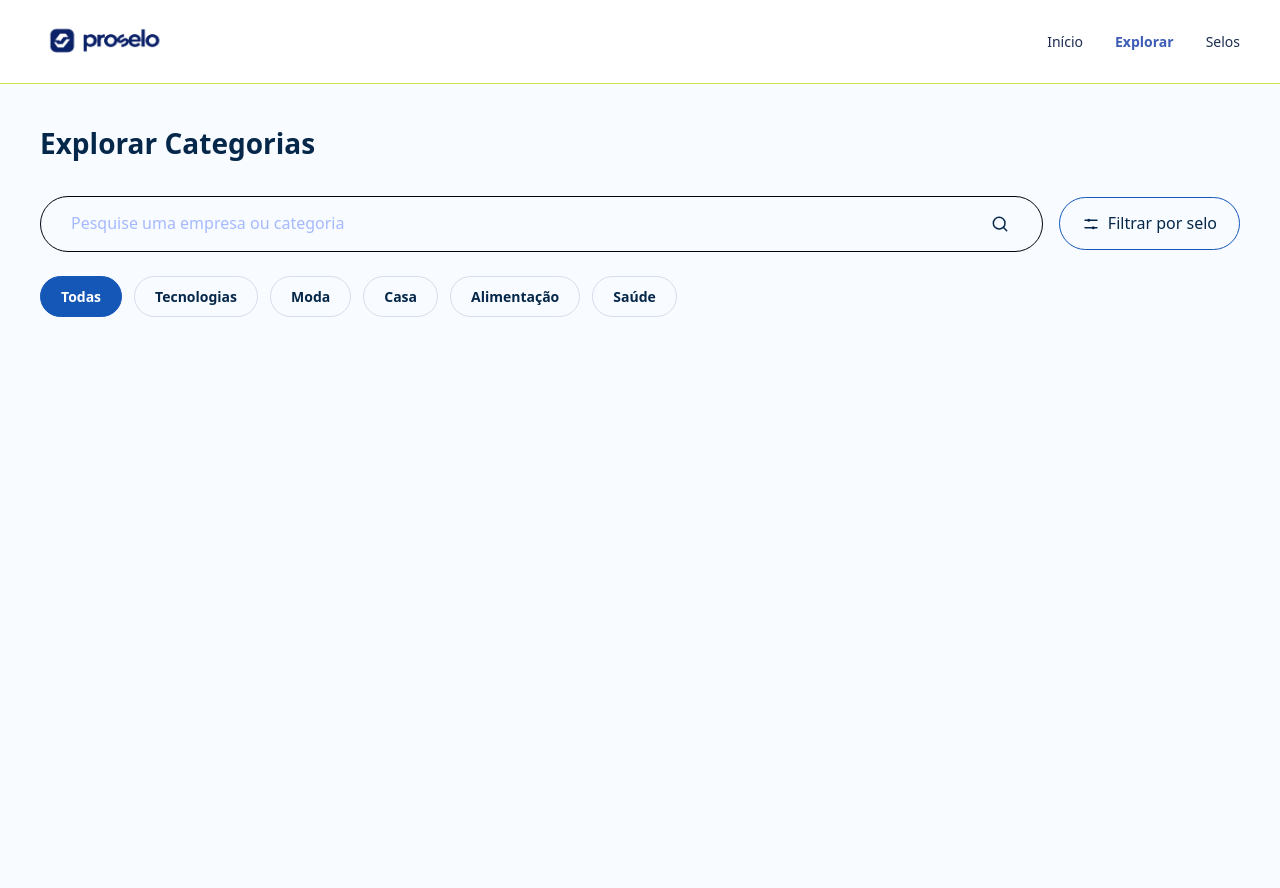
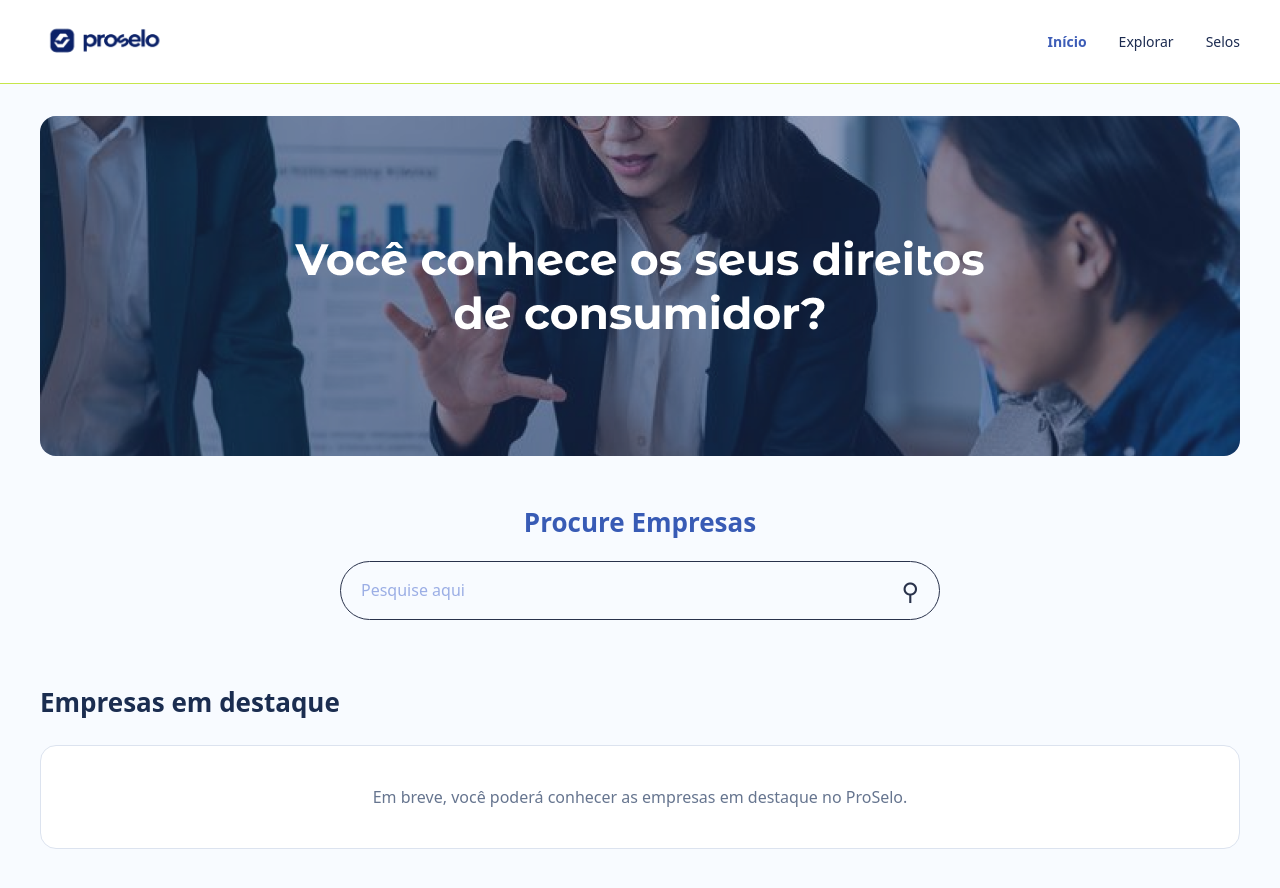
Before and after one commit to pedroliraa/sistema_cadastro_procon_cg, an Angular app in the folder front/: page / in a window 1280 px wide. Before the commit this address led to /consulta-publica. Shown: the top 888 px of the page. Before the commit the page ends 800 px from the top, so only its background shows below. Built offline with nearby package versions, Linux system fonts and the light colour scheme.

Commit message:
feat: implementa pagina inicial com hero, busca e destaques

```diff
--- a/front/src/app/pages/consulta-publica/consulta-publica.html
+++ b/front/src/app/pages/consulta-publica/consulta-publica.html
@@ -8,8 +8,8 @@
       <label for="nome" class="sr-only">Nome da empresa</label>
 
       <div class="field">
-        <input #nome id="nome" type="search" name="nome" placeholder="Pesquise uma empresa ou categoria" />
-
+        <input #nome id="nome" type="search" name="nome" placeholder="Pesquise uma empresa ou categoria"
+          [value]="route.snapshot.queryParamMap.get('nome') ?? ''" />
         <button type="submit" [disabled]="carregando()" aria-label="Buscar empresas" class="search-button">
           @if (carregando()) {
           <span>Buscando...</span>
--- a/front/src/app/pages/consulta-publica/consulta-publica.ts
+++ b/front/src/app/pages/consulta-publica/consulta-publica.ts
@@ -1,5 +1,6 @@
-import { Component, inject, signal } from '@angular/core';
+import { Component, inject, signal, OnInit } from '@angular/core';
 import { HttpClient } from '@angular/common/http';
+import { ActivatedRoute } from '@angular/router';
 
 interface EmpresaPublica {
   id: number;
@@ -18,8 +19,16 @@ interface RespostaEmpresas {
   templateUrl: './consulta-publica.html',
   styleUrl: './consulta-publica.css',
 })
-export class ConsultaPublica {
+export class ConsultaPublica implements OnInit {
   private readonly http = inject(HttpClient);
+  readonly route = inject(ActivatedRoute);
+  ngOnInit(): void {
+    const nome = this.route.snapshot.queryParamMap.get('nome');
+
+    if (nome) {
+      this.buscar(nome);
+    }
+  }
 
   readonly empresas = signal<EmpresaPublica[]>([]);
   readonly carregando = signal(false);
--- /dev/null
+++ b/front/src/app/pages/inicio/inicio.css
@@ -0,0 +1,128 @@
+.inicio-page {
+  width: 100%;
+  padding-top: 32px;
+}
+
+.hero {
+  width: calc(100% - 48px);
+  max-width: 1200px;
+  height: auto;
+  aspect-ratio: 1200 / 340;
+  min-height: 0;
+
+  margin: 0 auto;
+  padding: 0;
+  border-radius: 16px;
+  overflow: hidden;
+  box-sizing: border-box;
+
+  background-image: url('/assets/Hero.png');
+  background-size: 100% 100%;
+  background-position: center;
+  background-repeat: no-repeat;
+}
+.hero-conteudo {
+  position: relative;
+  z-index: 1;
+  max-width: 900px;
+  text-align: center;
+}
+
+.hero h1 {
+  color: #ffffff;
+  font-size: clamp(28px, 4vw, 48px);
+  font-weight: 700;
+  line-height: 1.2;
+  margin: 0;
+}
+
+@media (max-width: 600px) {
+  .hero {
+    min-height: 280px;
+    padding: 40px 20px;
+  }
+}
+.busca-inicial {
+  padding: 48px 24px 64px;
+  text-align: center;
+}
+
+.busca-inicial h2 {
+  color: #385bb5;
+  font-size: 26px;
+  font-weight: 700;
+  margin: 0 0 20px;
+}
+
+.busca-form {
+  width: 100%;
+  max-width: 600px;
+  margin: 0 auto;
+  display: flex;
+  align-items: center;
+  border: 1px solid #29324b;
+  border-radius: 999px;
+  overflow: hidden;
+}
+
+.busca-form input {
+  flex: 1;
+  min-width: 0;
+  padding: 14px 20px;
+  border: none;
+  outline: none;
+  background: transparent;
+  font: inherit;
+}
+
+.busca-form input::placeholder {
+  color: #9baee5;
+}
+
+.busca-form button {
+  padding: 12px 20px;
+  border: none;
+  background: transparent;
+  color: #29324b;
+  font-size: 24px;
+  cursor: pointer;
+}
+
+.busca-form:focus-within {
+  outline: 2px solid #385bb5;
+  outline-offset: 2px;
+}
+
+.destaques {
+  width: calc(100% - 48px);
+  max-width: 1200px;
+  margin: 0 auto;
+  padding: 0 0 64px;
+}
+
+.destaques h2 {
+  color: #1b2d50;
+  font-size: 26px;
+  font-weight: 700;
+  margin: 0 0 24px;
+}
+
+.destaques-vazio {
+  padding: 40px 24px;
+  border: 1px solid #dce3ef;
+  border-radius: 16px;
+  background-color: #ffffff;
+  color: #66758f;
+  text-align: center;
+  font-size: 16px;
+}
+
+@media (max-width: 600px) {
+  .destaques h2 {
+    font-size: 22px;
+  }
+
+  .destaques-vazio {
+    padding: 32px 16px;
+  }
+}
--- /dev/null
+++ b/front/src/app/pages/inicio/inicio.html
@@ -0,0 +1,34 @@
+
+<main class="inicio-page">
+  <section
+    class="hero"
+    id="inicio"
+    role="img"
+    aria-label="Você conhece os seus direitos de consumidor?"
+  ></section>
+
+  <section class="busca-inicial" aria-labelledby="titulo-busca">
+    <h2 id="titulo-busca">Procure Empresas</h2>
+
+    <form class="busca-form" (submit)="pesquisar($event)">
+      <input
+        type="search"
+        name="empresa"
+        placeholder="Pesquise aqui"
+        aria-label="Pesquisar empresas"
+      />
+
+      <button type="submit" aria-label="Buscar empresas">
+        &#9906;
+      </button>
+    </form>
+  </section>
+
+  <section class="destaques" aria-labelledby="titulo-destaques">
+    <h2 id="titulo-destaques">Empresas em destaque</h2>
+
+    <p class="destaques-vazio">
+      Em breve, você poderá conhecer as empresas em destaque no ProSelo.
+    </p>
+  </section>
+</main>
--- /dev/null
+++ b/front/src/app/pages/inicio/inicio.ts
@@ -0,0 +1,28 @@
+import { Component, inject } from '@angular/core';
+import { Router } from '@angular/router';
+
+@Component({
+  selector: 'app-inicio',
+  imports: [],
+  templateUrl: './inicio.html',
+  styleUrl: './inicio.css',
+})
+export class Inicio {
+  private readonly router = inject(Router);
+
+  pesquisar(event: Event): void {
+    event.preventDefault();
+
+    const formulario = event.target as HTMLFormElement;
+    const dados = new FormData(formulario);
+    const nome = String(dados.get('empresa') ?? '').trim();
+
+    if (!nome) {
+      return;
+    }
+
+    this.router.navigate(['/consulta-publica'], {
+      queryParams: { nome },
+    });
+  }
+}
```
Also changed, not shown: front/src/app/app.routes.ts (+6 -5 lines), front/public/assets/Hero.png (added).
